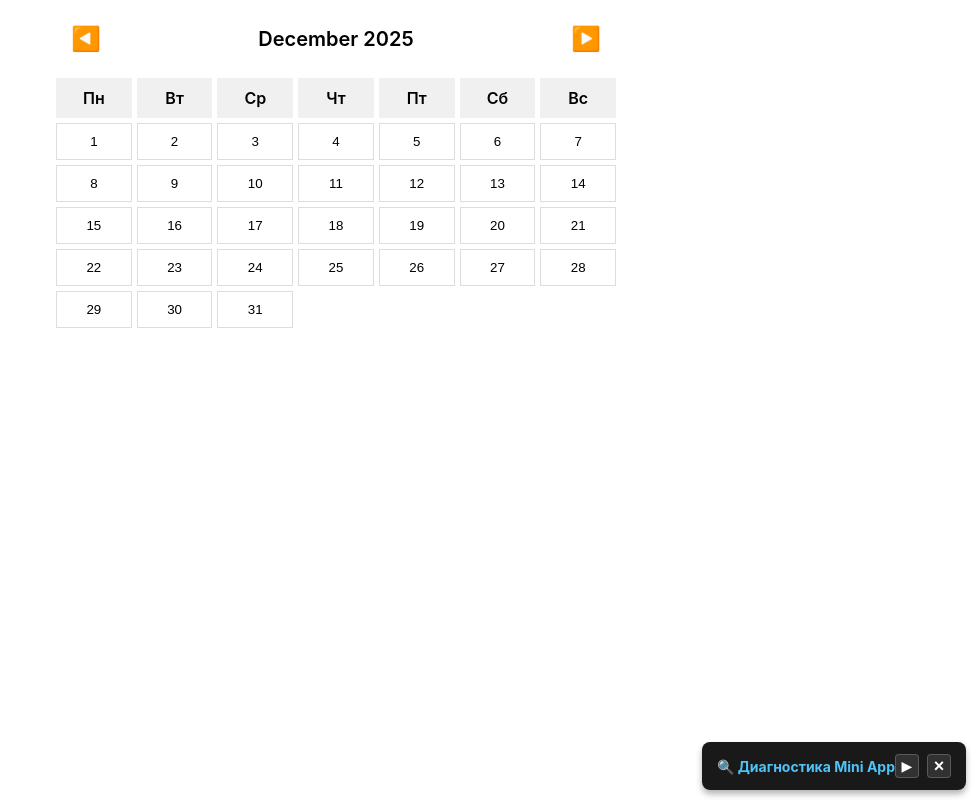
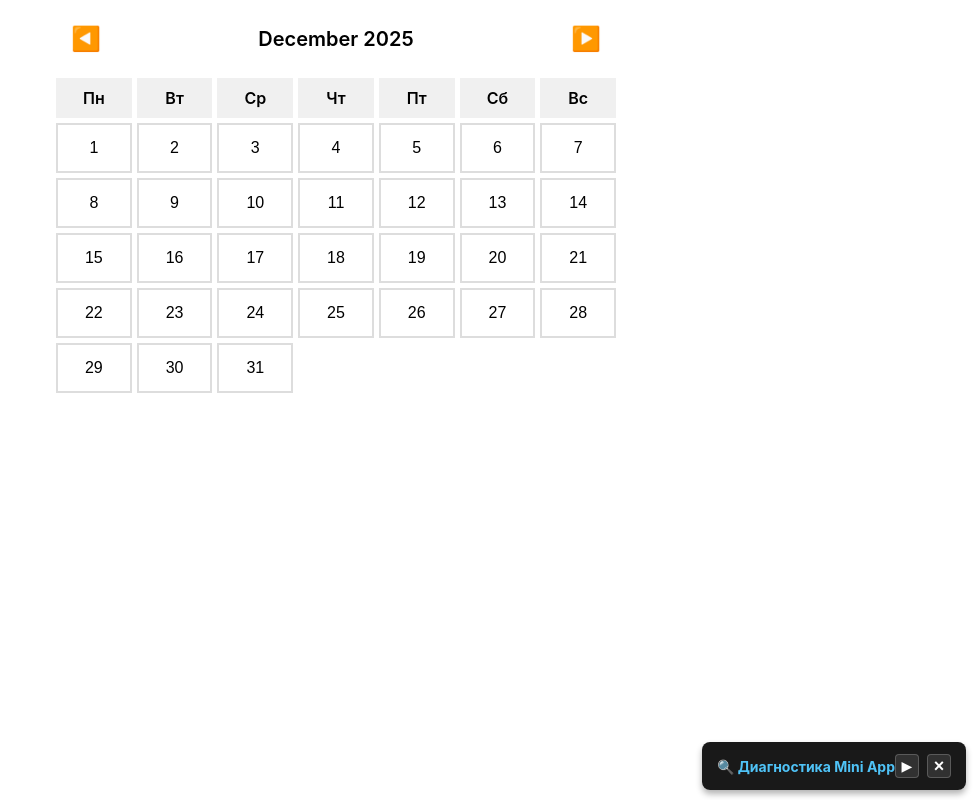
Before and after one commit to NocarDvanSiegfried/tg_bot_HB, a React (Vite) app in the folder frontend/: page /#/ in a window 1280 px wide. Shown: the whole page, without its empty margins (304-1280 px from the left). Built offline with nearby package versions, Linux system fonts and the light colour scheme; no server answers.

Commit message:
исправил ДР

```diff
--- a/frontend/src/components/Calendar/Calendar.css
+++ b/frontend/src/components/Calendar/Calendar.css
@@ -40,19 +40,66 @@
 
 .calendar-day {
   padding: 10px;
-  border: 1px solid #ddd;
+  border: 2px solid #ddd;
   background: white;
   cursor: pointer;
   text-align: center;
+  position: relative;
+  display: flex;
+  flex-direction: column;
+  align-items: center;
+  justify-content: center;
+  min-height: 50px;
+  transition: all 0.2s ease;
 }
 
 .calendar-day:hover {
   background-color: #f0f0f0;
+  border-color: #007bff;
+  transform: scale(1.05);
 }
 
 .calendar-day.selected {
   background-color: #007bff;
   color: white;
+  border-color: #0056b3;
+  box-shadow: 0 2px 8px rgba(0, 123, 255, 0.4);
+  font-weight: bold;
+}
+
+.calendar-day.selected:hover {
+  background-color: #0056b3;
+  transform: scale(1.05);
+}
+
+.calendar-day.has-birthday {
+  border-color: #ffc107;
+  background: linear-gradient(to bottom, #fff9e6 0%, #ffffff 100%);
+}
+
+.calendar-day.has-birthday:hover {
+  background: linear-gradient(to bottom, #fff3cd 0%, #fff9e6 100%);
+  border-color: #ff9800;
+}
+
+.calendar-day.selected.has-birthday {
+  background: linear-gradient(to bottom, #0056b3 0%, #007bff 100%);
+  border-color: #004085;
+}
+
+.calendar-day .day-number {
+  font-size: 16px;
+  line-height: 1.2;
+}
+
+.calendar-day .birthday-indicator {
+  font-size: 12px;
+  margin-top: 2px;
+  line-height: 1;
+}
+
+.calendar-day.selected .birthday-indicator {
+  filter: brightness(0) invert(1);
 }
 
 .date-view {
--- a/frontend/src/components/Calendar/Calendar.tsx
+++ b/frontend/src/components/Calendar/Calendar.tsx
@@ -1,6 +1,6 @@
 import { useState, useEffect } from 'react'
-import { format, startOfMonth, endOfMonth, eachDayOfInterval, isSameDay } from 'date-fns'
-import { api, CalendarData } from '../../services/api'
+import { format, startOfMonth, endOfMonth, eachDayOfInterval } from 'date-fns'
+import { api, CalendarData, MonthBirthdays } from '../../services/api'
 import DateView from './DateView'
 import { logger } from '../../utils/logger'
 import './Calendar.css'
@@ -12,6 +12,8 @@ export default function Calendar() {
   const [loading, setLoading] = useState(false)
   const [error, setError] = useState<string | null>(null)
   const [renderError, setRenderError] = useState<string | null>(null)
+  const [monthBirthdays, setMonthBirthdays] = useState<MonthBirthdays | null>(null)
+  const [loadingMonth, setLoadingMonth] = useState(false)
 
   // Логирование для отладки
   useEffect(() => {
@@ -19,6 +21,31 @@ export default function Calendar() {
       logger.info('[Calendar] Component mounted')
     }
   }, [])
+
+  // Загрузка дней рождения за месяц
+  useEffect(() => {
+    const loadMonthBirthdays = async () => {
+      const year = currentDate.getFullYear()
+      const month = currentDate.getMonth() + 1 // date-fns использует 0-11, API ожидает 1-12
+
+      setLoadingMonth(true)
+      try {
+        if (import.meta.env.DEV) {
+          logger.info('[Calendar] Loading birthdays for month:', { year, month })
+        }
+        const data = await api.getCalendarMonth(year, month)
+        setMonthBirthdays(data)
+      } catch (error) {
+        logger.error('[Calendar] Failed to load month birthdays:', error)
+        // Не показываем ошибку пользователю, просто не загружаем индикаторы
+        setMonthBirthdays(null)
+      } finally {
+        setLoadingMonth(false)
+      }
+    }
+
+    loadMonthBirthdays()
+  }, [currentDate])
 
   // Безопасное вычисление дней месяца с обработкой ошибок
   const getDays = (): Date[] => {
@@ -35,6 +62,21 @@ export default function Calendar() {
   }
 
   const days = getDays()
+
+  // Проверка, есть ли ДР в определенный день
+  const hasBirthday = (day: Date): boolean => {
+    if (!monthBirthdays) return false
+    const dateKey = format(day, 'yyyy-MM-dd')
+    return dateKey in monthBirthdays.birthdays_by_date &&
+           monthBirthdays.birthdays_by_date[dateKey].length > 0
+  }
+
+  // Улучшенное сравнение дат для выделения (без учета времени)
+  const isSelected = (day: Date): boolean => {
+    if (!selectedDate) return false
+    // Используем сравнение только по дате, без времени
+    return format(day, 'yyyy-MM-dd') === format(selectedDate, 'yyyy-MM-dd')
+  }
 
   const handleDateClick = async (date: Date) => {
     try {
@@ -117,15 +159,27 @@ export default function Calendar() {
         ))}
 
         {days.length > 0 ? (
-          days.map((day) => (
-            <button
-              key={day.toISOString()}
-              className={`calendar-day ${selectedDate && isSameDay(day, selectedDate) ? 'selected' : ''}`}
-              onClick={() => handleDateClick(day)}
-            >
-              {format(day, 'd')}
-            </button>
-          ))
+          days.map((day) => {
+            const dayHasBirthday = hasBirthday(day)
+            const dayIsSelected = isSelected(day)
+            const dayClasses = [
+              'calendar-day',
+              dayIsSelected ? 'selected' : '',
+              dayHasBirthday ? 'has-birthday' : '',
+            ].filter(Boolean).join(' ')
+
+            return (
+              <button
+                key={day.toISOString()}
+                className={dayClasses}
+                onClick={() => handleDateClick(day)}
+                title={dayHasBirthday ? 'Есть дни рождения' : ''}
+              >
+                <span className="day-number">{format(day, 'd')}</span>
+                {dayHasBirthday && <span className="birthday-indicator">🎂</span>}
+              </button>
+            )
+          })
         ) : (
           <div style={{ gridColumn: '1 / -1', textAlign: 'center', padding: '20px' }}>
             <p>Не удалось загрузить календарь</p>
--- a/frontend/src/services/api.ts
+++ b/frontend/src/services/api.ts
@@ -93,9 +93,27 @@ export interface CalendarData {
   } | null
 }
 
+export interface MonthBirthdays {
+  year: number
+  month: number
+  birthdays_by_date: Record<string, Array<{
+    id: number
+    full_name: string
+    company: string
+    position: string
+  }>>
+}
+
 export const api = {
   async getCalendar(date: string): Promise<CalendarData> {
     const response = await fetchWithErrorHandling(`${API_BASE_URL}/api/calendar/${date}`, {
+      headers: getHeaders(),
+    })
+    return response.json()
+  },
+
+  async getCalendarMonth(year: number, month: number): Promise<MonthBirthdays> {
+    const response = await fetchWithErrorHandling(`${API_BASE_URL}/api/calendar/month/${year}/${month}`, {
       headers: getHeaders(),
     })
     return response.json()
```
